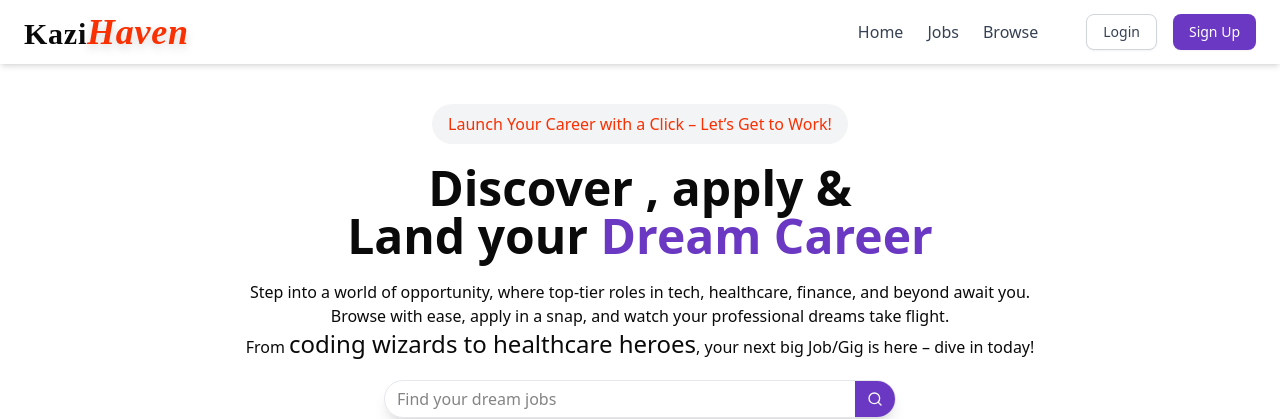
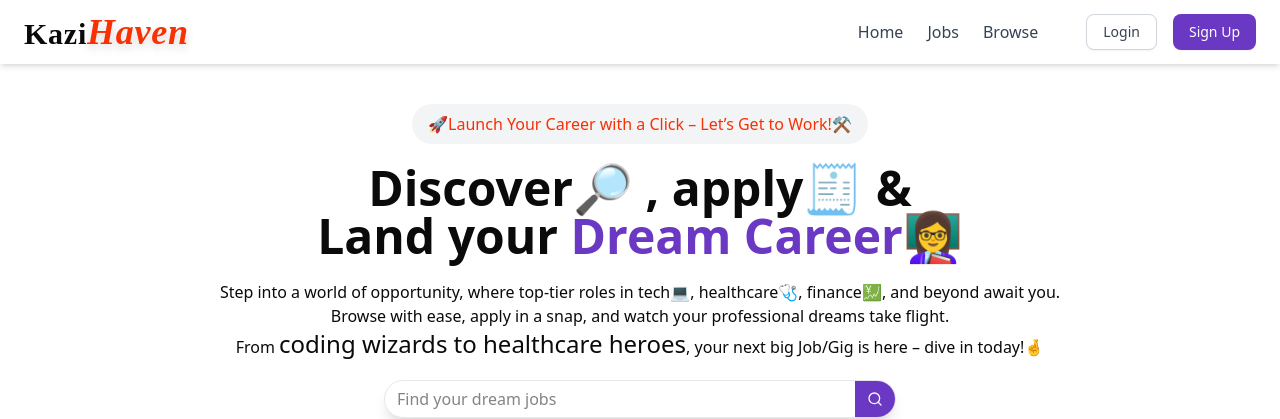
Before and after one commit to lewiii254/Kazi-Haven, a React (Vite) app in the folder frontend/: page / in a window 1280 px wide. Shown: the top 419 px of the page. Built offline with nearby package versions, Linux system fonts and the light colour scheme; no server answers.

Commit message:
Enhancing the frontend with some Emojis😁🚀

```diff
--- a/frontend/src/components/HeroSection.jsx
+++ b/frontend/src/components/HeroSection.jsx
@@ -18,17 +18,17 @@ const HeroSection = () => {
     <div className=" text-center mt-6">
       <div className=" flex flex-col gap-5 my-10">
         <span className=" mx-auto px-4 py-2 rounded-full bg-gray-100 text-[#f83002] font-medium">
-        Launch Your Career with a Click – Let’s Get to Work!
+        🚀Launch Your Career with a Click – Let’s Get to Work!⚒
         </span>
         <h1 className=" text-5xl font-bold">
-          Discover , apply & <br />
+          Discover🔎 , apply🧾 & <br />
           Land your
-          <span className=" text-[#6a38c2]"> Dream Career</span>
+          <span className=" text-[#6a38c2]"> Dream Career👩‍🏫</span>
         </h1>
         <p>
-        Step into a world of opportunity, where top-tier roles in tech, healthcare, finance, and beyond await you. <br />
+        Step into a world of opportunity, where top-tier roles in tech💻, healthcare🩺, finance💹, and beyond await you. <br />
         Browse with ease, apply in a snap, and watch your professional dreams take flight. <br />
-        From <span className=" text-2xl">coding wizards to healthcare heroes</span>, your next big <span>Job/Gig</span> is here – dive in today!
+        From <span className=" text-2xl">coding wizards to healthcare heroes</span>, your next big <span>Job/Gig</span> is here – dive in today!🤞
         </p>
         <div className=" flex w-[40%] shadow-lg border border-gray-200 pl-3 rounded-full items-center gap-4 mx-auto">
           <input
--- a/frontend/src/components/JobDescription.jsx
+++ b/frontend/src/components/JobDescription.jsx
@@ -150,7 +150,7 @@ const JobDescription = () => {
             Salary :
             <span className=" pl-4 font-normal text-gray-800">{`${
               singleJob?.salary
-            } ${singleJob?.salary > 100 ? "K/year" : "lpa"}`}</span>
+            } ${singleJob?.salary > 100 ? "Ksh/year" : "Ksh/month"}`}</span>
           </h1>
           <h1 className=" font-bold my-1">
             Total Applicants :
```
